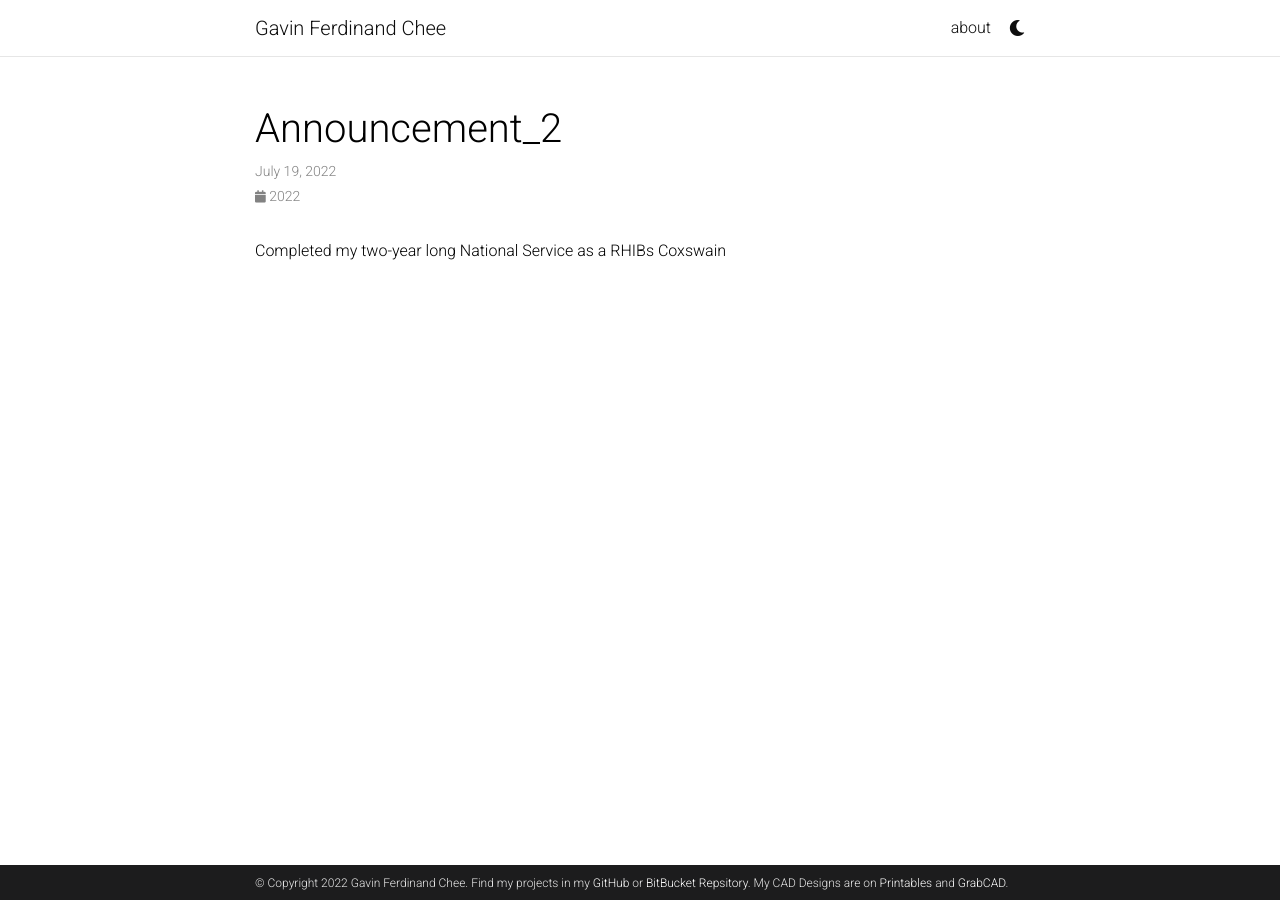
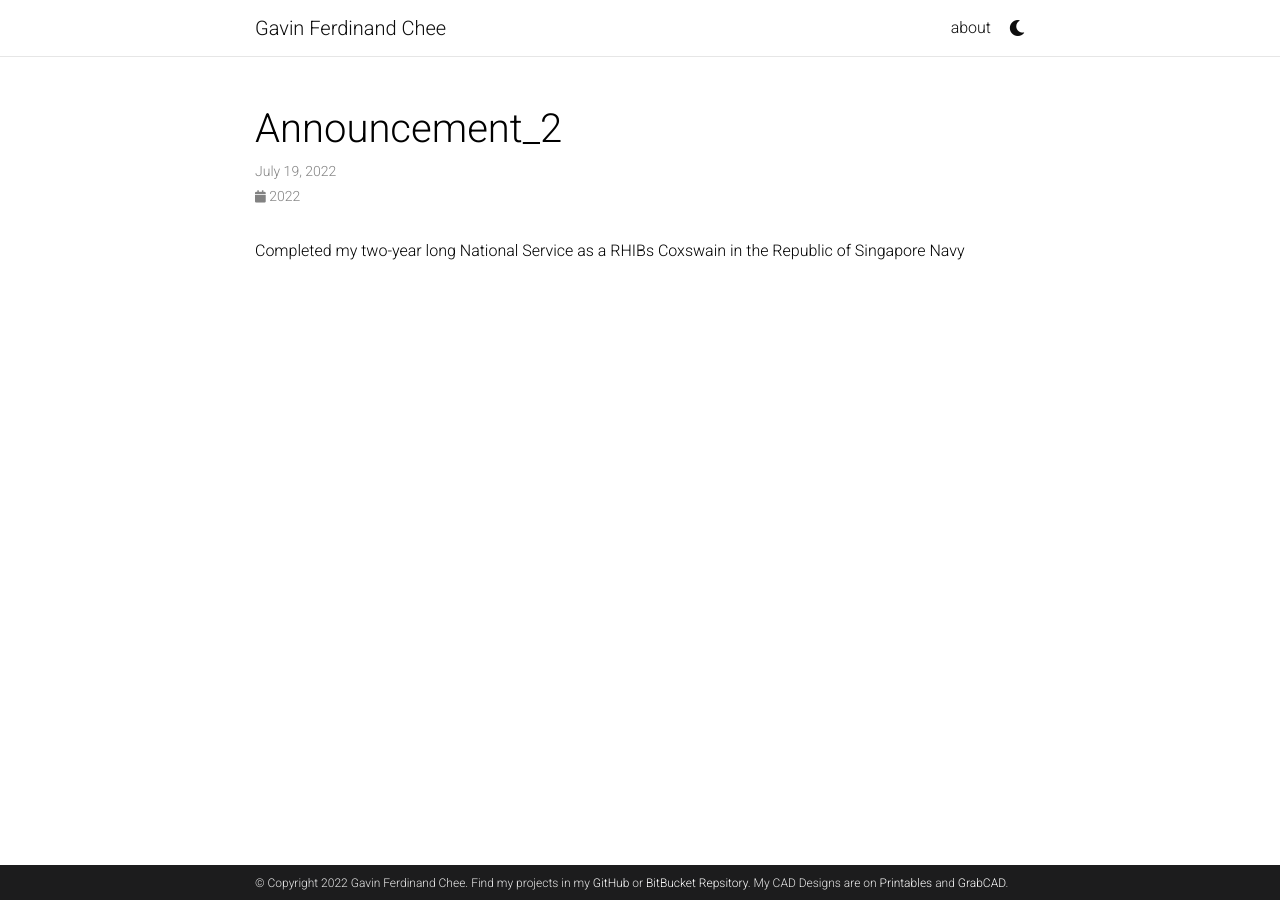
Before and after one commit to GavinFerdinandChee/GavinFerdinandChee.github.io, a Jekyll site: the page built from _news/announcement_2.md, in a window 1280 px wide. Built offline with Jekyll 4.4.1, drawn with Linux system fonts in a browser that asks for light colours; comment, search, counter and statistics services are not loaded; a style sheet for code colours, icons or effects is not loaded.

Commit message:
Update announcement_2.md

```diff
--- a/_news/announcement_2.md
+++ b/_news/announcement_2.md
@@ -3,4 +3,4 @@ layout: post
 date: 2022-07-19 16:11:00-0400
 inline: true
 ---
-Completed my two-year long National Service as a RHIBs Coxswain
+Completed my two-year long National Service as a RHIBs Coxswain in the Republic of Singapore Navy
```
